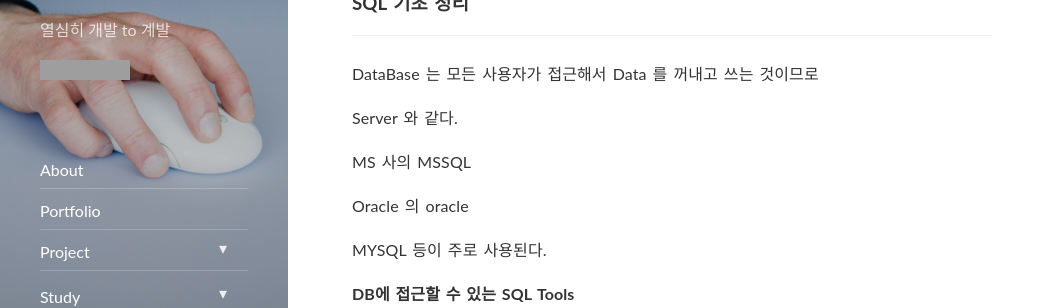
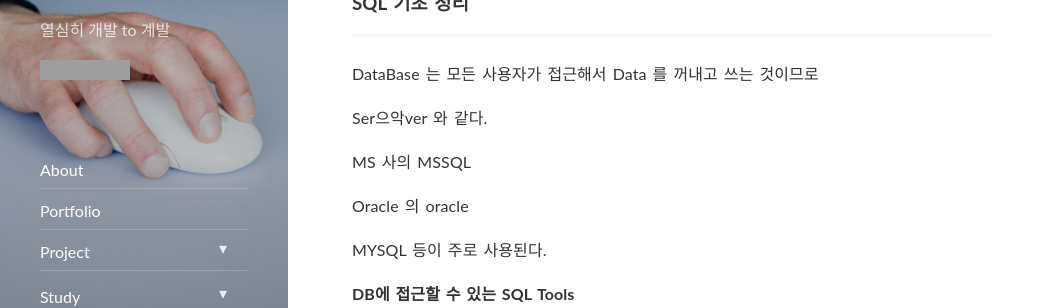
Before and after one commit to mechajh/mechajh.github.io, a Jekyll site: the page built from _posts/study/2022-04-05-sql01.md, in a window 1280 px wide and 900 px high. Shown: the part 354-662 px from the top of the window, without its empty margins (0-1055 px from the left). Built offline with Jekyll 4.4.1, drawn with Linux system fonts in a browser that asks for light colours; nearby versions of some CDN libraries; comment, search, counter and statistics services are not loaded; grey boxes are pictures that could not be loaded.

Commit message:
server안에 으악 넣음

```diff
--- a/_posts/study/2022-04-05-sql01.md
+++ b/_posts/study/2022-04-05-sql01.md
@@ -20,7 +20,7 @@ published: true
 
 DataBase 는 모든 사용자가 접근해서 Data 를 꺼내고 쓰는 것이므로
 
-Server 와 같다.
+Ser으악ver 와 같다.
 
 MS 사의 MSSQL
 
```
